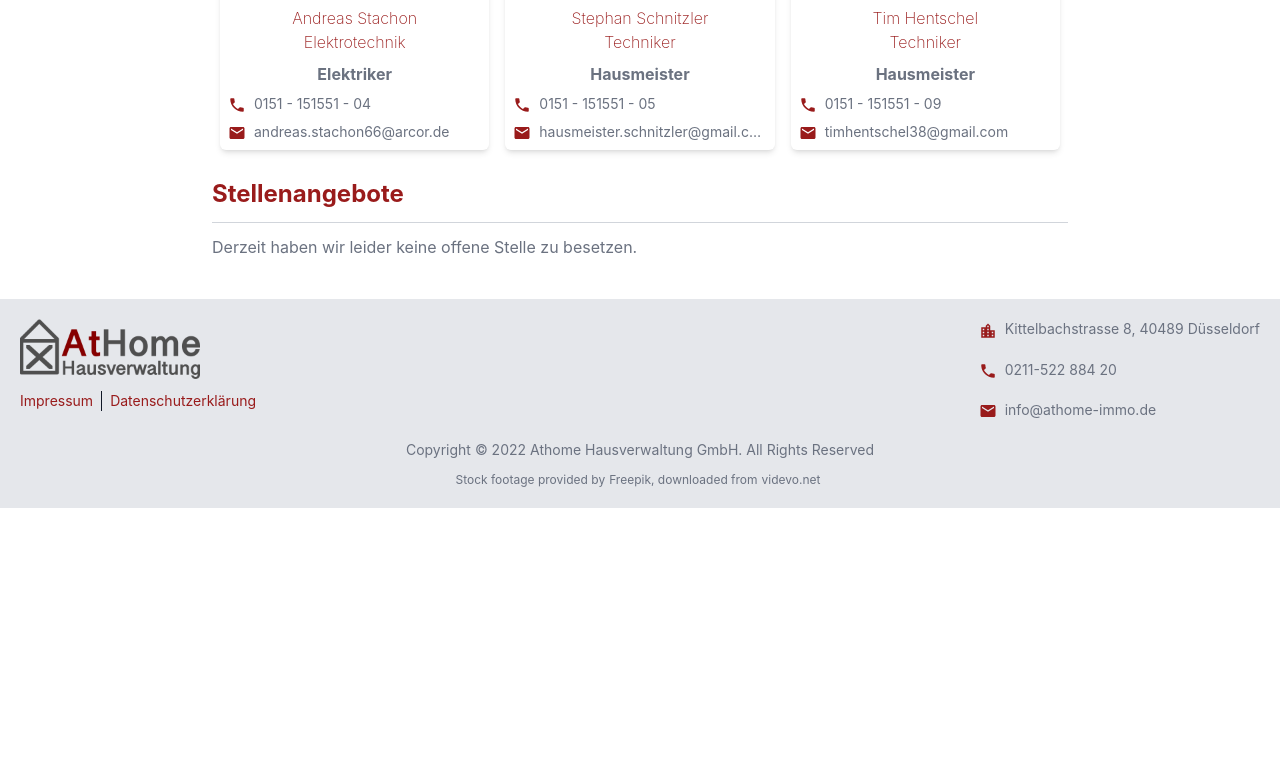
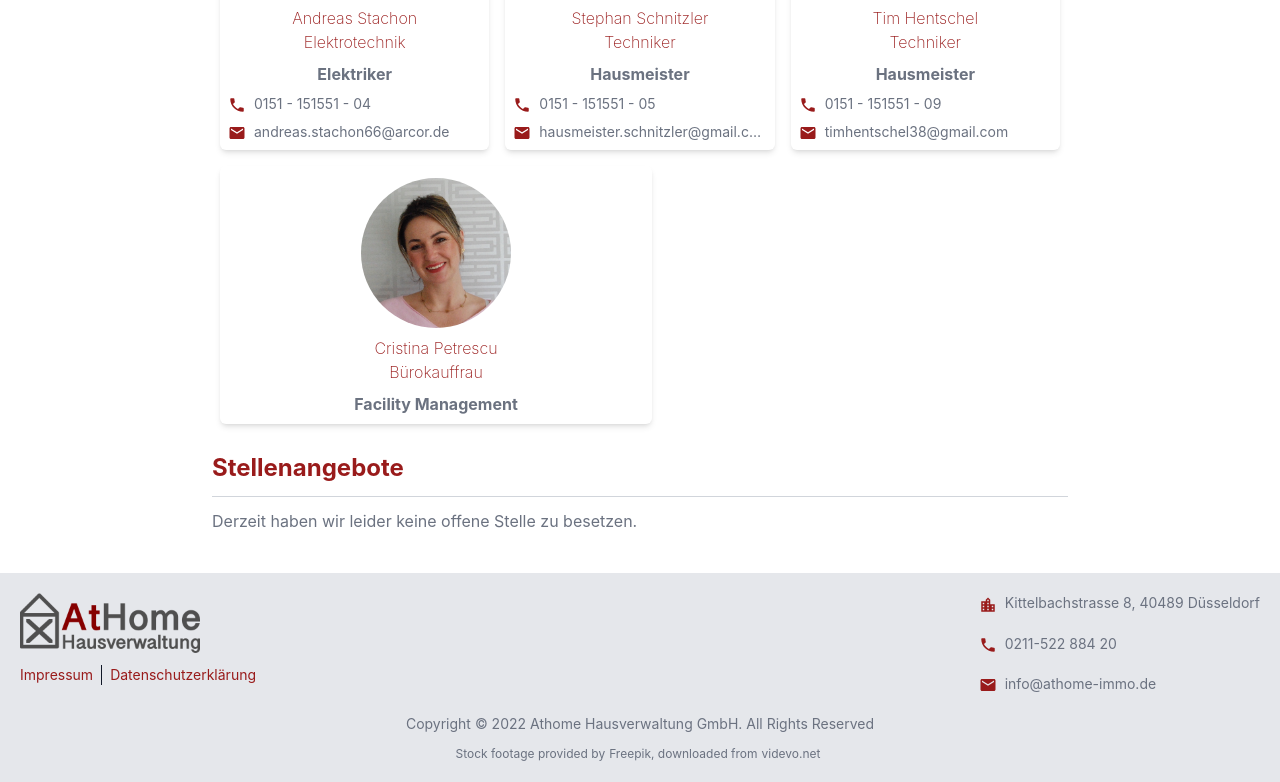
Before and after one commit to moritzdotcom/athome-website, a Next.js app: page /team in a window 1280 px wide. Shown: the part 1912-2694 px from the top of the page. Before the commit the page ends 2420 px from the top, so only its background shows below. Built offline with nearby package versions, Linux system fonts and the light colour scheme.

Commit message:
Add Cristina

```diff
--- a/components/memberCard.js
+++ b/components/memberCard.js
@@ -19,14 +19,22 @@ export default function MemberCard({ member }) {
           {member.academia}
         </h6>
         <h6 className="text-center text-base font-bold">{member.job}</h6>
+        {member.phone ? (
           <a href={`tel:${member.phone}`} className="truncate">
             <MdLocalPhone className="inline text-lg mr-2 text-red-800" />
             {member.phone}
           </a>
+        ) : (
+          <></>
+        )}
+        {member.mail ? (
           <a href={`mailto:${member.mail}`} className="truncate">
             <MdMail className="inline text-lg mr-2 text-red-800" />
             {member.mail}
           </a>
+        ) : (
+          <></>
+        )}
       </div>
     </div>
   );
--- a/pages/team.js
+++ b/pages/team.js
@@ -99,6 +99,12 @@ const team = [
     mail: 'timhentschel38@gmail.com',
     imageUrl: '/people/t-hentschel.jpg',
   },
+  {
+    name: 'Cristina Petrescu',
+    academia: 'Bürokauffrau',
+    job: 'Facility Management',
+    imageUrl: '/people/c-petrescu.jpg',
+  },
 ];
 
 export default function Team() {
```
Also changed, not shown: public/people/c-petrescu.jpg (renamed from public/people/cristina_2.jpg). Lines whose indentation alone changed are shown as unchanged.
